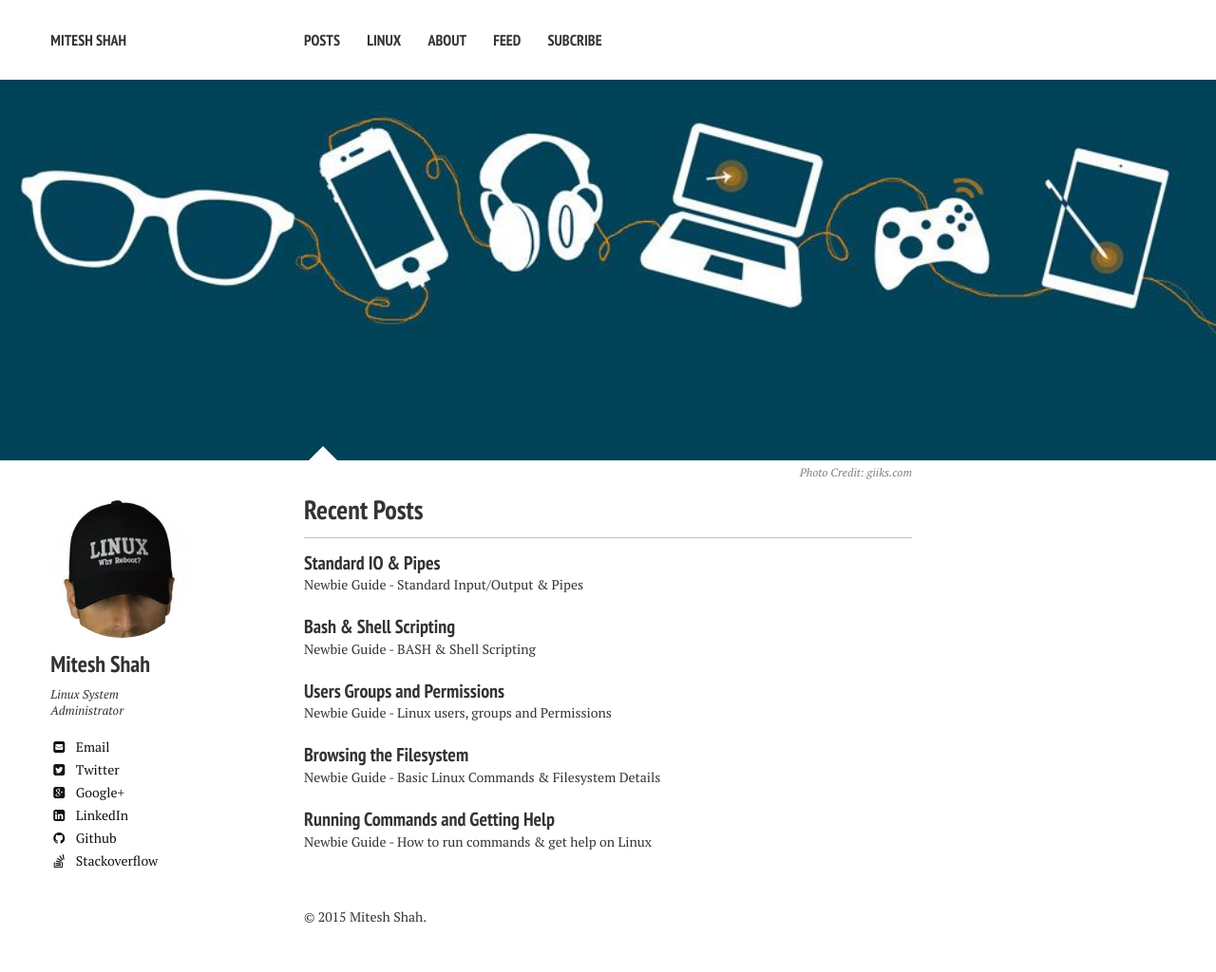
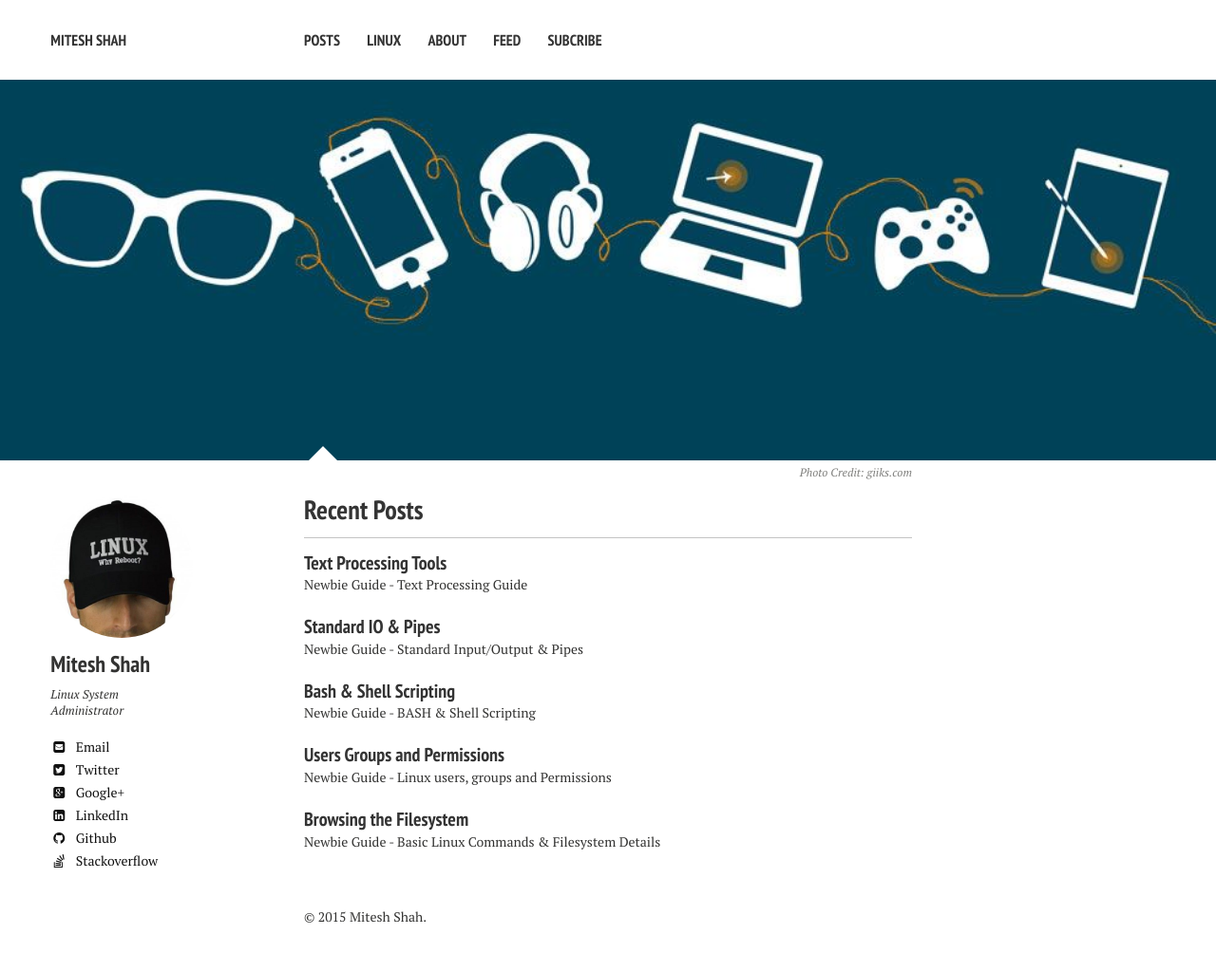
Before and after one commit to MiteshShah/miteshshah.github.io, a Jekyll site: the page built from index.md, in a window 1280 px wide. Shown: the whole page at 95% size. Built offline with Jekyll 4.4.1, drawn with Linux system fonts in a browser that asks for light colours; nearby versions of some CDN libraries; part of the change alters nothing that is shown.

Commit message:
Text Processing Tools

```diff
--- /dev/null
+++ b/_posts/linux/basics/2015-05-26-text-processing-tools.markdown
@@ -0,0 +1,513 @@
+---
+layout: post
+title: "Text Processing Tools"
+comments: true
+modified:
+categories: linux/basics
+excerpt: "Newbie Guide - Text Processing Guide"
+tags: [Linux, Basics, Tutorials]
+image:
+  feature:
+date: 2015-05-26T12:39:00+05:30
+---
+
+{% include _toc.html %}
+
+### Tools for Extracting Text
+
+1. File Contents:  `cat` and `less`
+2. File Excerpts:  `head` and `tail`
+3. Extract by Keyword:  `grep`
+4. Extract by Column or Field: `cut`
+
+#### 1. Viewing File Contents
+
+##### cat command
+* `cat` - Dump one or more file to STDOUT
+* `cat` command is most useful for viewing the short files
+* Multiple files are concatenated together
+
+**OPTIONS:**
+
+* `-A`	Show all characters, including control characters and non-printing characters
+* `-s`	Squeeze (multiple adjacent blank lines into a single black line)
+* `-b`	Number each (non-blank) line of output
+
+
+**NOTE!:**
+If you dump the content of a binary file with cat to a terminal, you will make it unusable.
+You can use reset command to clean up your garbled terminal and go on with it.<br>
+When you type `reset`, it won't be correctly echo-ed.
+{: .notice}
+
+##### less command
+
+* `less`	View file or STDIN one page at a time.
+* `less` command is more useful for viewing the larger files.
+
+**Navigating Text with less**
+* `Space`	Moves ahead one full screen
+* `b`	Moves back one full screen
+
+* `Enter`	Moves ahead one line
+* `k`	Moves back one line
+
+* `g`	Moves to the top of the file
+* `G`	Moves to the bottom of the file
+
+* `/text`	Searches for text
+* `n`	Repeats the last search
+* `N`	Repeats the last search, but in the opposite direction
+
+* `v`	Opens the file in (vi by default)
+* `q`	quits
+
+
+#### 2. Viewing File Excerpts
+
+##### head command
+* `head`:	Display the first 10 lines of a file
+* `-n`: Specify the number of lines to display
+
+**Examples:**
+{% highlight bash %}
+[mitesh@Matrix ~]$ head /etc/passwd
+root:x:0:0:root:/root:/bin/bash
+bin:x:1:1:bin:/bin:/sbin/nologin
+daemon:x:2:2:daemon:/sbin:/sbin/nologin
+adm:x:3:4:adm:/var/adm:/sbin/nologin
+lp:x:4:7:lp:/var/spool/lpd:/sbin/nologin
+sync:x:5:0:sync:/sbin:/bin/sync
+shutdown:x:6:0:shutdown:/sbin:/sbin/shutdown
+halt:x:7:0:halt:/sbin:/sbin/halt
+mail:x:8:12:mail:/var/spool/mail:/sbin/nologin
+uucp:x:10:14:uucp:/var/spool/uucp:/sbin/nologin
+
+[mitesh@Matrix ~]$ head -n 2 /etc/passwd
+root:x:0:0:root:/root:/bin/bash
+bin:x:1:1:bin:/bin:/sbin/nologin
+{% endhighlight %}
+
+##### tail command
+* `tail`:	Display the last 10 lines of a file
+* `-n`:  Specify the number of lines to display
+* `-f`:  Follow subsequent additions to the file
+  * Continue to display the file in REAL TIME
+  * Very useful for monitoring log files!
+  * System Administrators use this feature to keep an eye on the system log.
+
+**Examples:**
+{% highlight bash %}
+[root@Matrix ~]# tail -n 2 /var/log/messages
+[root@Matrix ~]# tail -f /var/log/messages
+{% endhighlight %}
+
+#### 3. Extracting Text by Keyword - grep command
+* `grep`:	Prints lines of files or STDIN where the pattern is matched
+* The patterns contain regular expression metacharacters and so it is considered good practice to always quote your regular expressions.
+
+**Options:**
+
+* `-i`:	Search case insensitively
+* `-n`:	Print line numbers of matches
+* `-v`:	Print lines that does not contain the pattern
+
+* `-Ax`:	Include x lines after each match
+* `-Bx`:	Include x lines before each match
+
+* `-r`:	Recursively search a directory
+* `-c`:	Counts the number of lines where the pattern matched
+* `-l`:	Only return the name of the file that have at least one line containing the pattern
+
+* `--color=auto`:	Highlight the match in color
+
+**Examples:**
+{% highlight bash %}
+[mitesh@Matrix ~]$ grep 'bash' /etc/passwd
+root:x:0:0:root:/root:/bin/bash
+neo:x:500:500:Neo:/home/neo:/bin/bash
+mitesh:x:501:501:mitesh:/home/mitesh:/bin/bash
+
+[mitesh@Matrix ~]$ grep '[Cc]at' pets
+cat
+Cat
+
+[mitesh@Matrix ~]$ ps ax | grep 'init'
+1 ?        Ss     0:01 /sbin/init
+2701 pts/1    S+     0:00 grep init
+
+[mitesh@Matrix ~]$ date --help | grep 'year'
+{% endhighlight %}
+
+#### 4. Extract by Column or Field - cut command
+
+* `cut`:	Display specific columns of file or STDIN
+
+**Options:**
+
+* `-d`:	Specify the column delimiter (Default is TAB)
+* `-f`:	Specify the column to print
+* `-c`:	Cut by characters
+
+**Examples:**
+{% highlight bash %}
+# Display the list of users from /etc/passwd
+[mitesh@Matrix ~]$ cut -d: -f1 /etc/passwd
+root
+bin
+...output truncated...
+
+# Display the Login Shell of root user
+[mitesh@Matrix ~]$ grep 'root' /etc/passwd | cut -d: -f7
+/bin/bash
+
+# Display the list of UID from /etc/passwd
+[mitesh@Matrix ~]$ cut -f3 -d: /etc/passwd
+0
+1
+...output truncated...
+
+# Cut by characters
+[mitesh@Matrix ~]$ cut -c2-5 /usr/share/dict/words
+
+# System's IP Address
+[mitesh@Matrix ~]$ ifconfig | grep 'inet addr' | cut -d: -f2 | cut -d' ' -f1
+127.0.0.1
+{% endhighlight %}
+
+
+
+### Tools for Analyzing Text
+
+1. Text Stats: `wc`
+1. Sorting Text:  `sort`
+1. Comparing Files:  `diff` and `patch`
+1. Spell Check: `aspell`
+
+#### wc command
+
+* `wc` command counts the Number of Lines, Words, Bytes and/or Characters in a File or STDIN.
+* On traditional UNIX system every character in a text file took up exactly 1 byte.
+* However, with the advent of internationalization and larger character sets like Unicode some characters can take up to 4 bytes.
+
+**Options:**
+
+* `-l`:	Only for line count
+* `-w`:	Only for word count
+* `-c`:	Only for byte and/or chatacter count
+* `-m`:	Get an accurate charcter count
+
+**Examples:**
+{% highlight bash %}
+[mitesh@Matrix ~]$ wc story.txt
+39  237  1901 story.txt
+
+[mitesh@Matrix ~]$ wc .bash*
+66  264 1533 .bash_history
+2    2   18 .bash_logout
+12   27  176 .bash_profile
+8   21  124 .bashrc
+88  314 1851 total
+
+[mitesh@Matrix ~]$ ls /tmp | wc -l
+18
+{% endhighlight %}
+
+#### sort command
+
+* `sort` - Sorts Text to STDOUT - Original File Unchanged
+
+**Syntax:**
+{% highlight bash %}
+sort [OPTION]... [FILE]...
+{% endhighlight %}
+
+**Options:**
+
+* `-r`:	Perform a Reverse (Descending) sort
+* `-n`:	Perform a Numerical sort
+
+* `-f`:	Ignore (Folds) case of character in string
+* `-u`:	Unique (Remove duplicate lines in output)
+
+* `-t`:	Specify the column delimiter
+* `-k`:	Specify the column to print
+
+**Examples:**
+{% highlight bash %}
+[mitesh@Matrix ~]$ grep 'bash' /etc/passwd | sort
+neo:x:500:500:Neo:/home/neo:/bin/bash
+root:x:0:0:root:/root:/bin/bash
+mitesh:x:501:501:mitesh:/home/mitesh:/bin/bash
+
+# Display the list of sorted UID from /etc/passwd
+[mitesh@Matrix ~]$ sort -t : -k 3 -n /etc/passwd
+[mitesh@Matrix ~]$ sort -t : -k 3.2 -n /etc/passwd
+{% endhighlight %}
+
+**NOTE!:**	The argument to the `-k` option can be two numbers separated by a dot.
+In this case,
+The number before the dot is the field number<br>
+The number after the dot is the character within that field with which to begin sort
+{: .notice}
+
+<br>
+**Eliminating Duplicate Lines**
+
+* `sort-u`:	Removes duplicate lines from input
+* `uniq`:	Removes duplicate adjacent lines from input
+To print only unique line occurrences in a file (Remove all duplicate lines), input to uniq must be first sorted.
+
+**Options:**
+
+* `-c`:	Produce a frequency listing - count no of occurrences.
+        Each line will be prepended with a number indicating how many times it appears in the input
+
+* `-d`:	Print one copy of the lines that are repeated in the input.
+* `-u`:	Output only the lines that are truely unique - only occurring once in the input.
+
+* `-fn`:	Avoid comparing the first n fields in each line.
+* `-sn`:	Avoid comparing the first n characters in each line.
+
+**Examples:**
+{% highlight bash %}
+# Use with sort for best result
+[mitesh@Matrix ~]$ sort userlist.txt | uniq -c
+
+[mitesh@Matrix ~]$ cut -d: -f7 /etc/passwd | sort | uniq -c
+3 /bin/bash
+1 /bin/sync
+1 /sbin/halt
+32 /sbin/nologin
+1 /sbin/shutdown
+{% endhighlight %}
+
+
+#### diff command
+* `diff`:	Compare two files for difference.
+* Use `gvimdiff` for graphical diff - Provided by vim-X11 package.
+
+**Examples:**
+{% highlight bash %}
+# Denotes a difference (change) on line 5
+[mitesh@Matrix ~]$ diff foo.conf-broken foo.conf-works
+5c5
+< use_widgets = no
+---
+> use_widgets = yes
+{% endhighlight %}
+
+* Suppose a service on station1 is malfunctioning but the same service works on station2.
+* Thanks to `diff` and the use of simple, text-based configuration files,
+* We can easily compare the working and non-working configurations.
+
+{% highlight bash %}
+[mitesh@Matrix ~]$ cat file.conf-station1
+Hostname = station1
+Setting1 = a
+Setting3 = C
+Setting4 = D
+
+[mitesh@Matrix ~]$ cat file.conf-station2
+Hostname = station2
+Setting1 = A
+Setting2 = B
+Setting3 = C
+
+
+[mitesh@Matrix ~]$ diff file.conf-station1 file.conf-station2
+1,2c1,3
+< Hostname = station1
+< Setting1 = a
+---
+> Hostname = station2
+> Setting1 = A
+> Setting2 = B
+4d4
+< Setting4 = D
+{% endhighlight %}
+
+**Duplicating File Changes**
+
+* `diff-u`:	Unified Diff (An alternate way of displaying the same information), Best for patch utility.
+* `patch`:	Duplicate changes in other files (use with care!)
+
+**Options:**
+
+* `-b`:	Automatically backup changed files.
+
+**Examples:**
+
+{% highlight bash %}
+[mitesh@Matrix ~]$ diff -u file.conf-station1 file.conf-station2
+--- file.conf-station1	2011-08-22 12:22:37.648426983 +0530
++++ file.conf-station2	2011-08-22 12:23:36.775147621 +0530
+@@ -1,4 +1,4 @@
+-Hostname = station1
+-Setting1 = a
++Hostname = station2
++Setting1 = A
++Setting2 = B
+Setting3 = C
+-Setting4 = D
+{% endhighlight %}
+
+* To use `patch`, simply store the output of a `diff -u` in a file;
+* And run the following command, which would make file.conf-station1 looks like file.conf-station2
+
+{% highlight bash %}
+[mitesh@Matrix ~]$ diff -u file.conf-station1 file.conf-station2 > file.conf.patch
+{% endhighlight %}
+
+**Beware!:**
+
+* Do you actually want all of the changes above to be made?
+* It would be advisable to first edit `file.conf.patch`
+* And remove the two lines describing the Hostname variable, since those should remain different between systems.
+* If anything terrible happens, `patch -b` automatically creates a backup of each file it changes.
+* backups are given the `.orig` extension.
+
+{% highlight bash %}
+[mitesh@Matrix ~]$ patch -b file.conf-station1 file.conf.patch
+{% endhighlight %}
+
+#### aspell command
+
+* `aspell`:	A aspell is an interactive spell checker.
+* It offers suggestions for corrections via a simple menu-driven interface.
+
+{% highlight bash %}
+[mitesh@Matrix ~]$ aspell check file.txt
+Some times *peple* type stuff wrong.
+1) people			6) peel
+2) Pele				7) Pelee
+3) Peale			8) peopled
+4) purple			9) peoples
+5) Peel				0) pep
+i) Ignore			I) Ignore all
+r) Replace			R) Replace all
+a) Add				x) Exit
+?
+
+# A aspell list will non-interactively list the misspelled words in a file read from STDIN.
+[mitesh@Matrix ~]$ aspell list < standfast.txt
+Carcrashes
+Braincheck
+Morningcharm
+
+# A quick spelling dictionary look-up can be performed with the look command.
+[mitesh@Matrix ~]$ look exer
+exerce
+exercent
+exercisable
+exercise
+exercised
+exerciser
+exercisers
+exercises
+exercising
+...output truncated...
+{% endhighlight %}
+
+
+### Tools for Manipulating Text
+
+#### tr command
+
+* `tr`:	Translate (Alter) Characters.
+* Only reads data from STDIN.
+* Converts characters in one set to corresponding characters in another set.
+
+{% highlight bash %}
+[mitesh@Matrix ~]$ tr 'a-z' 'A-Z' < lowercase.txt
+
+# This command is commonly used in shell scripts to ensure that data is in an expected case
+echo -n "Enter yes or no: "
+read answer
+answer="$(echo $answer | tr 'A-Z' 'a-z')"
+{% endhighlight %}
+
+#### sed command
+
+* `sed`:	Stream Editor
+* Performs search/replace operations on a stream of data
+* As with grep, it is considered good practice to always quote sed's search/replace string
+
+* By Default:	sed make maximum one change per line
+* If you want make multiple changes per line then append `g` (Globle) at the end of search/replace pattern.
+
+* sed searches are case-sensitive
+* If you want to search case-insensitively then append `i` (case insensitive) to the pattern.
+
+* sed operates on all the lines of the file.
+* It is possible to provide sed with address limiting.
+
+* Normally does not alter the source file
+* use `-i.bak` to backup and alter the source file
+
+**Examples:**
+{% highlight bash %}
+[mitesh@Matrix ~]$ cat pets
+cat cat cat Cat CAT
+cat cat cow coW COW
+Cat cat cat CAR car
+
+[mitesh@Matrix ~]$ sed 's/cat/dog/' pets
+dog cat cat Cat CAT
+dog cat cow coW COW
+Cat dog cat CAR car
+
+[mitesh@Matrix ~]$ sed 's/cat/dog/gi' pets
+dog dog dog dog dog
+dog dog cow coW COW
+dog dog dog CAR car
+
+# sed search/replace pattern starts working on all the lines of the file called pets.
+[mitesh@Matrix ~]$ sed 's/cat/dog/g' pets
+
+# sed search/replace pattern starts working between the lines of 1 to 50.
+[mitesh@Matrix ~]$ sed '1,50s/cat/dog/g' pets
+
+# sed search/replace pattern starts working on the line that contains the
+# string digby and continuing through the line that contain the string duncan.
+[mitesh@Matrix ~]$ sed '/digby/,/duncan/s/cat/dog/g' pets
+
+# Multiple sed instruction:
+sed -e 's/cat/dog/' -e 's/hi/hello/' pets
+sed -f myedits pets
+
+
+# Delete Last Empty New Line
+[mitesh@Matrix ~]$ sed '/^$/d' file.txt
+
+# Insert New Line Above Last Line
+[mitesh@Matrix ~]$ sed '$ c\\t\include /etc/nginx/common/*.conf;\n}' file.txt
+{% endhighlight %}
+
+
+#### regex command
+
+* `regex`:	Regular Expressions
+* For more details see	`man 7 regex`
+* `man grep`
+
+<pre>
+/-----------------------------------------------------------------------\
+|	Metachracter	|	Meaning					|
+|------------------------------------------------------------------------
+|	^		|	Line Begin				|
+|	$		|	Line Ends				|
+|	[xyz]		|	A character that is x, y or z		|
+|	[^xyz]		|	A character that is not x, y or z	|
+\-----------------------------------------------------------------------/
+</pre>
+
+**Examples:**
+{% highlight bash %}
+[mitesh@Matrix ~]$ grep 'root' /etc/passwd
+root:x:0:0:root:/root:/bin/bash
+operator:x:11:0:operator:/root:/sbin/nologin
+
+[mitesh@Matrix ~]$ grep '^root' /etc/passwd
+root:x:0:0:root:/root:/bin/bash
+{% endhighlight %}
--- a/linux/basics/index.md
+++ b/linux/basics/index.md
@@ -21,7 +21,7 @@ image:
 5. <a href="/linux/basics/users-groups-and-permissions/"> Users Groups and Permissions </a>
 6. <a href="/linux/basics/bash-and-shell-scripting/"> Bash & Shell Scripting </a>
 7. <a href="/linux/basics/standard-io-and-pipes/"> Standard IO & Pipes </a>
-8. Text Processing Tools
+8. <a href="/linux/basics/text-processing-tools"> Text Processing Tools </a>
 9. vim: An Advance Text Editor
 10. Basic System Configuration Tools
 11. Investigating and Managing Processes
```
